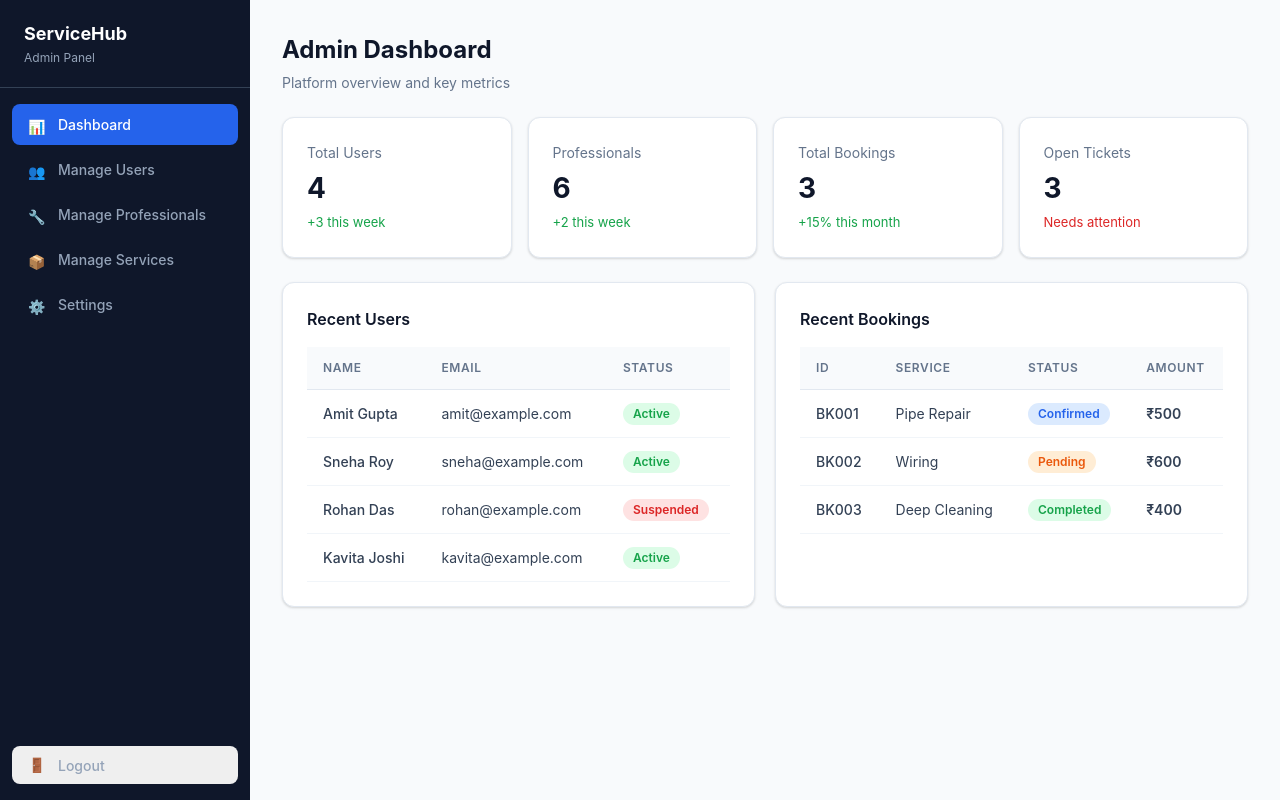
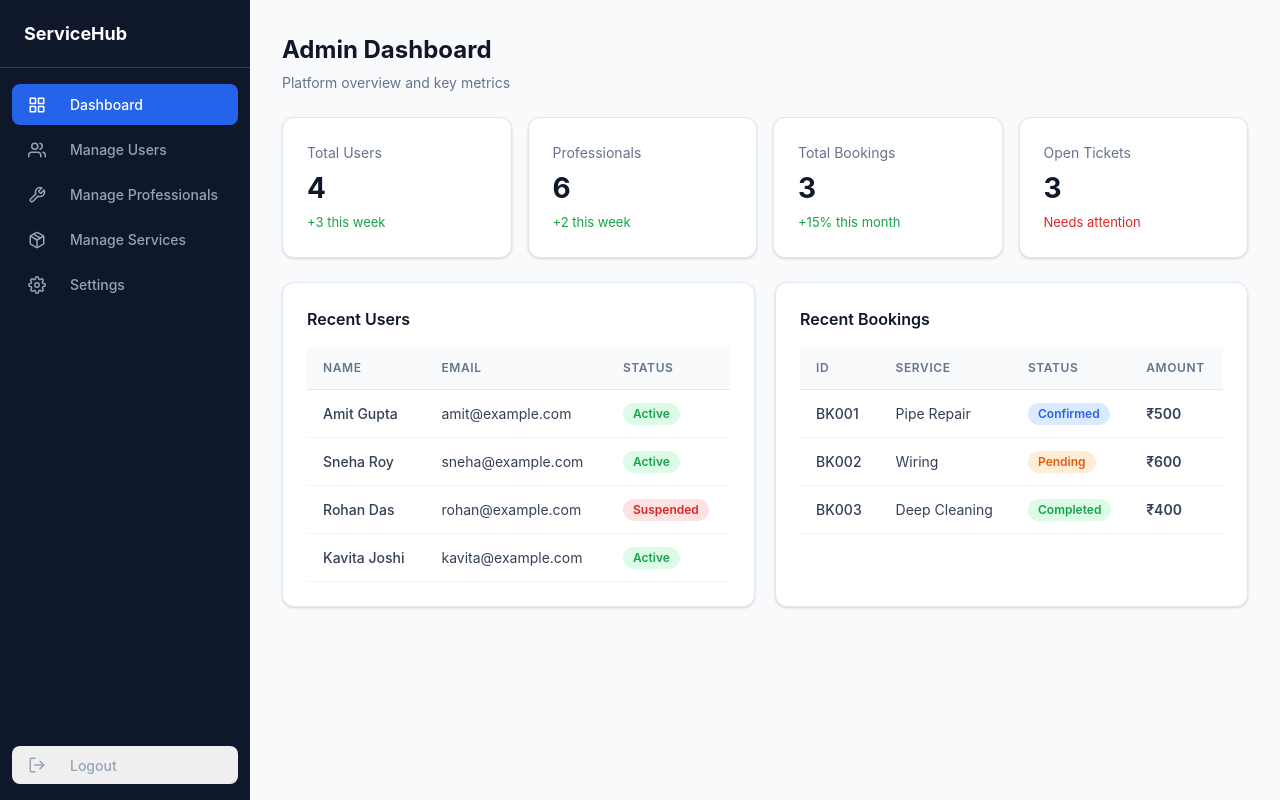
Before and after one commit to Sruthiladi/FSProject_frontend, a React (Vite) app in the folder servicehub/: page /admin/dashboard in a window 1280 px wide. Built offline with nearby package versions, Linux system fonts and the light colour scheme.

Commit message:
updated the sidebars

```diff
--- a/servicehub/package.json
+++ b/servicehub/package.json
@@ -12,6 +12,7 @@
   "dependencies": {
     "react": "^19.2.0",
     "react-dom": "^19.2.0",
+    "react-icons": "^5.5.0",
     "react-router-dom": "^7.13.1"
   },
   "devDependencies": {
--- a/servicehub/src/layouts/AdminLayout.jsx
+++ b/servicehub/src/layouts/AdminLayout.jsx
@@ -1,12 +1,20 @@
 import { NavLink, Outlet, useNavigate } from 'react-router-dom'
+import {
+  FiGrid,
+  FiUsers,
+  FiTool,
+  FiPackage,
+  FiSettings,
+  FiLogOut
+} from 'react-icons/fi'
 import '../styles/sidebar.css'
 
 const menuItems = [
-  { to: '/admin/dashboard', label: 'Dashboard', icon: '📊' },
-  { to: '/admin/users', label: 'Manage Users', icon: '👥' },
-  { to: '/admin/professionals', label: 'Manage Professionals', icon: '🔧' },
-  { to: '/admin/services', label: 'Manage Services', icon: '📦' },
-  { to: '/admin/settings', label: 'Settings', icon: '⚙️' },
+  { to: '/admin/dashboard', label: 'Dashboard', icon: <FiGrid /> },
+  { to: '/admin/users', label: 'Manage Users', icon: <FiUsers /> },
+  { to: '/admin/professionals', label: 'Manage Professionals', icon: <FiTool /> },
+  { to: '/admin/services', label: 'Manage Services', icon: <FiPackage /> },
+  { to: '/admin/settings', label: 'Settings', icon: <FiSettings /> },
 ]
 
 export default function AdminLayout() {
@@ -22,25 +30,31 @@ export default function AdminLayout() {
       <aside className="sidebar">
         <div className="sidebar-brand">
           <h2>ServiceHub</h2>
-          <span>Admin Panel</span>
         </div>
+
         <nav className="sidebar-nav">
           {menuItems.map((item) => (
             <NavLink
               key={item.to}
               to={item.to}
-              className={({ isActive }) => `sidebar-link ${isActive ? 'active' : ''}`}
+              className={({ isActive }) =>
+                `sidebar-link ${isActive ? 'active' : ''}`
+              }
             >
               <span className="sidebar-icon">{item.icon}</span>
               {item.label}
             </NavLink>
           ))}
+
           <button className="sidebar-link logout" onClick={handleLogout}>
-            <span className="sidebar-icon">🚪</span>
+            <span className="sidebar-icon">
+              <FiLogOut />
+            </span>
             Logout
           </button>
         </nav>
       </aside>
+
       <main className="sidebar-main">
         <Outlet />
       </main>
--- a/servicehub/src/layouts/ProfessionalLayout.jsx
+++ b/servicehub/src/layouts/ProfessionalLayout.jsx
@@ -1,12 +1,20 @@
 import { NavLink, Outlet, useNavigate } from 'react-router-dom'
+import {
+  FiGrid,
+  FiUser,
+  FiTool,
+  FiClipboard,
+  FiDollarSign,
+  FiLogOut
+} from 'react-icons/fi'
 import '../styles/sidebar.css'
 
 const menuItems = [
-  { to: '/professional/dashboard', label: 'Dashboard', icon: '📊' },
-  { to: '/professional/profile', label: 'My Profile', icon: '👤' },
-  { to: '/professional/services', label: 'My Services', icon: '🔧' },
-  { to: '/professional/requests', label: 'Booking Requests', icon: '📋' },
-  { to: '/professional/earnings', label: 'Earnings', icon: '💰' },
+  { to: '/professional/dashboard', label: 'Dashboard', icon: <FiGrid /> },
+  { to: '/professional/profile', label: 'My Profile', icon: <FiUser /> },
+  { to: '/professional/services', label: 'My Services', icon: <FiTool /> },
+  { to: '/professional/requests', label: 'Booking Requests', icon: <FiClipboard /> },
+  { to: '/professional/earnings', label: 'Earnings', icon: <FiDollarSign /> },
 ]
 
 export default function ProfessionalLayout() {
@@ -22,25 +30,31 @@ export default function ProfessionalLayout() {
       <aside className="sidebar">
         <div className="sidebar-brand">
           <h2>ServiceHub</h2>
-          <span>Professional Panel</span>
         </div>
+
         <nav className="sidebar-nav">
           {menuItems.map((item) => (
             <NavLink
               key={item.to}
               to={item.to}
-              className={({ isActive }) => `sidebar-link ${isActive ? 'active' : ''}`}
+              className={({ isActive }) =>
+                `sidebar-link ${isActive ? 'active' : ''}`
+              }
             >
               <span className="sidebar-icon">{item.icon}</span>
               {item.label}
             </NavLink>
           ))}
+
           <button className="sidebar-link logout" onClick={handleLogout}>
-            <span className="sidebar-icon">🚪</span>
+            <span className="sidebar-icon">
+              <FiLogOut />
+            </span>
             Logout
           </button>
         </nav>
       </aside>
+
       <main className="sidebar-main">
         <Outlet />
       </main>
--- a/servicehub/src/layouts/SupportLayout.jsx
+++ b/servicehub/src/layouts/SupportLayout.jsx
@@ -1,11 +1,18 @@
 import { NavLink, Outlet, useNavigate } from 'react-router-dom'
+import {
+  FiGrid,
+  FiHelpCircle,
+  FiCheckCircle,
+  FiUser,
+  FiLogOut
+} from 'react-icons/fi'
 import '../styles/sidebar.css'
 
 const menuItems = [
-  { to: '/support/dashboard', label: 'Dashboard', icon: '📊' },
-  { to: '/support/queries', label: 'User Queries', icon: '❓' },
-  { to: '/support/resolved', label: 'Resolved Issues', icon: '✅' },
-  { to: '/support/profile', label: 'Profile', icon: '👤' },
+  { to: '/support/dashboard', label: 'Dashboard', icon: <FiGrid /> },
+  { to: '/support/queries', label: 'User Queries', icon: <FiHelpCircle /> },
+  { to: '/support/resolved', label: 'Resolved Issues', icon: <FiCheckCircle /> },
+  { to: '/support/profile', label: 'Profile', icon: <FiUser /> },
 ]
 
 export default function SupportLayout() {
@@ -21,25 +28,31 @@ export default function SupportLayout() {
       <aside className="sidebar">
         <div className="sidebar-brand">
           <h2>ServiceHub</h2>
-          <span>Support Panel</span>
         </div>
+
         <nav className="sidebar-nav">
           {menuItems.map((item) => (
             <NavLink
               key={item.to}
               to={item.to}
-              className={({ isActive }) => `sidebar-link ${isActive ? 'active' : ''}`}
+              className={({ isActive }) =>
+                `sidebar-link ${isActive ? 'active' : ''}`
+              }
             >
               <span className="sidebar-icon">{item.icon}</span>
               {item.label}
             </NavLink>
           ))}
+
           <button className="sidebar-link logout" onClick={handleLogout}>
-            <span className="sidebar-icon">🚪</span>
+            <span className="sidebar-icon">
+              <FiLogOut />
+            </span>
             Logout
           </button>
         </nav>
       </aside>
+
       <main className="sidebar-main">
         <Outlet />
       </main>
--- a/servicehub/src/styles/sidebar.css
+++ b/servicehub/src/styles/sidebar.css
@@ -165,3 +165,10 @@
     padding: 20px;
   }
 }
+.sidebar-icon {
+  display: inline-flex;
+  align-items: center;
+  justify-content: center;
+  margin-right: 12px;
+  font-size: 18px;
+}
```
Also changed, not shown: 1 other file (tests, documents, lock files or other folders).
